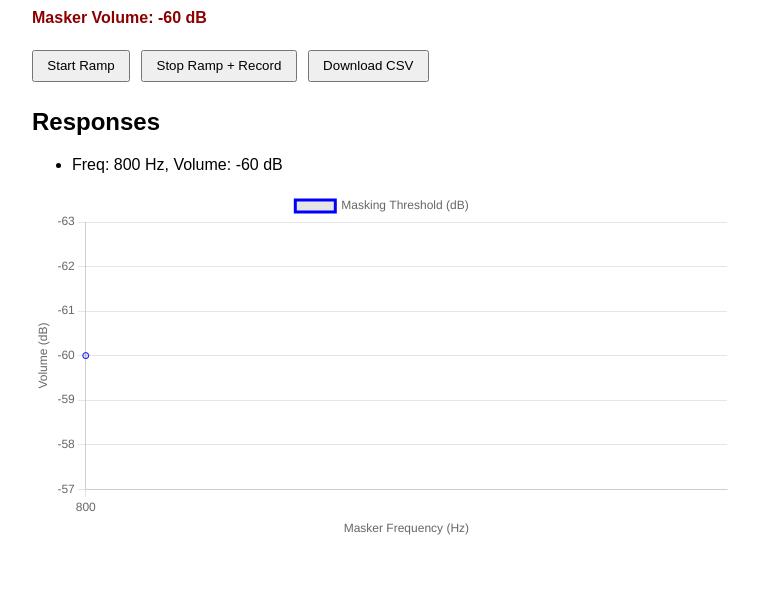
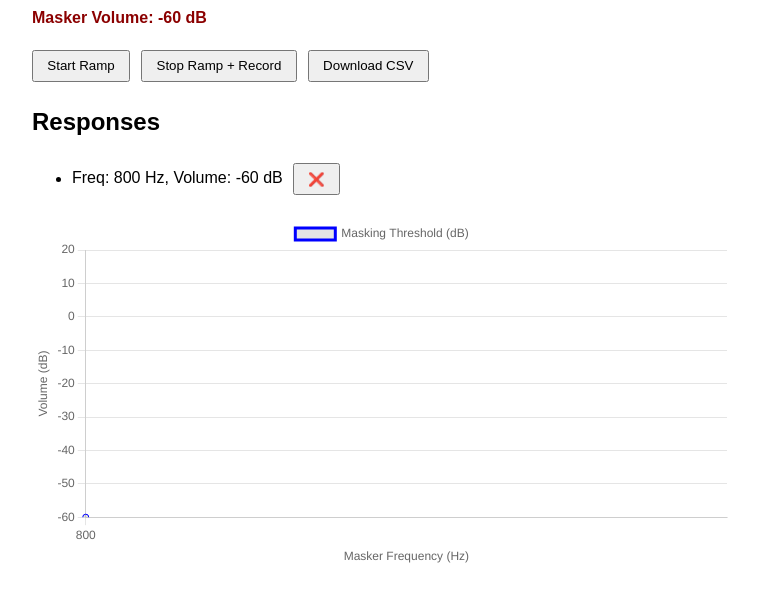
Before and after one commit to VenkataPendyala/Psychophysical-Tuning-Curve, a plain HTML site: page index.html in a window 1280 px wide. Both pictures are taken after a click on the button "Stop Ramp + Record". Shown: the part 191-792 px from the top of the page, without its empty margins (258-1022 px from the left). Drawn offline with nearby package versions, Linux system fonts and the light colour scheme.

Commit message:
Update index.html

```diff
--- a/index.html
+++ b/index.html
@@ -34,7 +34,6 @@
   <ul id="responses"></ul>
 
   <canvas id="ptcChart" width="600" height="300"></canvas>
-
 <script>
   const probeFreqInput = document.getElementById('probeFreq');
   const maskerFreqInput = document.getElementById('maskerFreq');
@@ -47,7 +46,7 @@
   probeFreqInput.oninput = () => probeLabel.textContent = probeFreqInput.value;
   maskerFreqInput.oninput = () => maskerFreqLabel.textContent = maskerFreqInput.value;
 
-    const dbToGain = (db) => 0.2 * Math.pow(10, db / 20);  // 0.2 to prevent speaker overload
+  const dbToGain = (db) => 0.2 * Math.pow(10, db / 20); // prevent clipping
 
   let masker, maskerGain, probe, maskerDb = -60, interval;
   const responses = [];
@@ -66,8 +65,18 @@
     },
     options: {
       scales: {
-          x: { title: { display: true, text: 'Masker Frequency (Hz)' }},
-          y: { title: { display: true, text: 'Volume (dB)' }, reverse: true }
+        x: {
+          title: { display: true, text: 'Masker Frequency (Hz)' }
+        },
+        y: {
+          title: { display: true, text: 'Volume (dB)' },
+          reverse: false, // normal orientation
+          min: -60,
+          max: 20,
+          ticks: {
+            stepSize: 10
+          }
+        }
       }
     }
   });
@@ -78,14 +87,13 @@
     maskerDb = -60;
     const maskerFreq = parseInt(maskerFreqInput.value);
     const probeFreq = parseInt(probeFreqInput.value);
-
     maskerDbDisplay.textContent = `Masker Volume: ${maskerDb} dB`;
 
-      // Start probe oscillator
+    // Start probe tone
     probe = new Tone.Oscillator(probeFreq, 'sine').toDestination();
     probe.start();
 
-      // Start masker oscillator with ramping gain
+    // Start masker tone
     masker = new Tone.Oscillator(maskerFreq, 'sine');
     maskerGain = new Tone.Gain(dbToGain(maskerDb)).toDestination();
     masker.connect(maskerGain);
@@ -108,15 +116,36 @@
     const freq = parseInt(maskerFreqInput.value);
     const db = Math.round(maskerDb);
 
+    responses.push({ freq, db });
+    updateChartAndList();
+  };
+
+  function updateChartAndList() {
+    ptcChart.data.labels = [];
+    ptcChart.data.datasets[0].data = [];
+    responsesList.innerHTML = '';
+
+    responses.forEach((r, i) => {
+      ptcChart.data.labels.push(r.freq);
+      ptcChart.data.datasets[0].data.push(r.db);
+
       const li = document.createElement('li');
-      li.textContent = `Freq: ${freq} Hz, Volume: ${db} dB`;
+      li.textContent = `Freq: ${r.freq} Hz, Volume: ${r.db} dB`;
+
+      const delBtn = document.createElement('button');
+      delBtn.textContent = '❌';
+      delBtn.style.marginLeft = '10px';
+      delBtn.onclick = () => {
+        responses.splice(i, 1);
+        updateChartAndList();
+      };
+
+      li.appendChild(delBtn);
       responsesList.appendChild(li);
-      responses.push({ freq, db });
+    });
 
-      ptcChart.data.labels.push(freq);
-      ptcChart.data.datasets[0].data.push(db);
     ptcChart.update();
-    };
+  }
 
   document.getElementById('downloadBtn').onclick = () => {
     let csv = 'Masker Frequency (Hz),Masker Volume (dB)\n';
@@ -131,5 +160,6 @@
     a.click();
   };
 </script>
+
 </body>
 </html>
```
Lines whose indentation alone changed are shown as unchanged.
